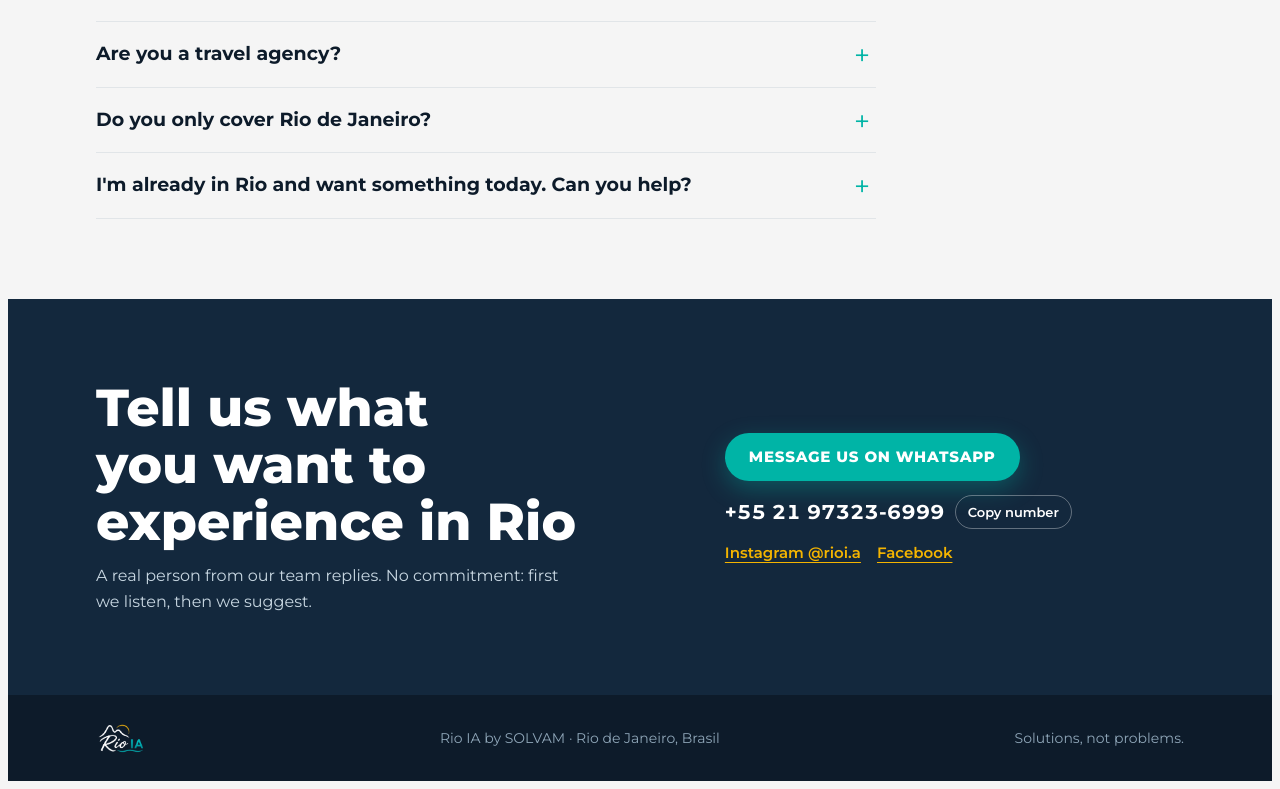
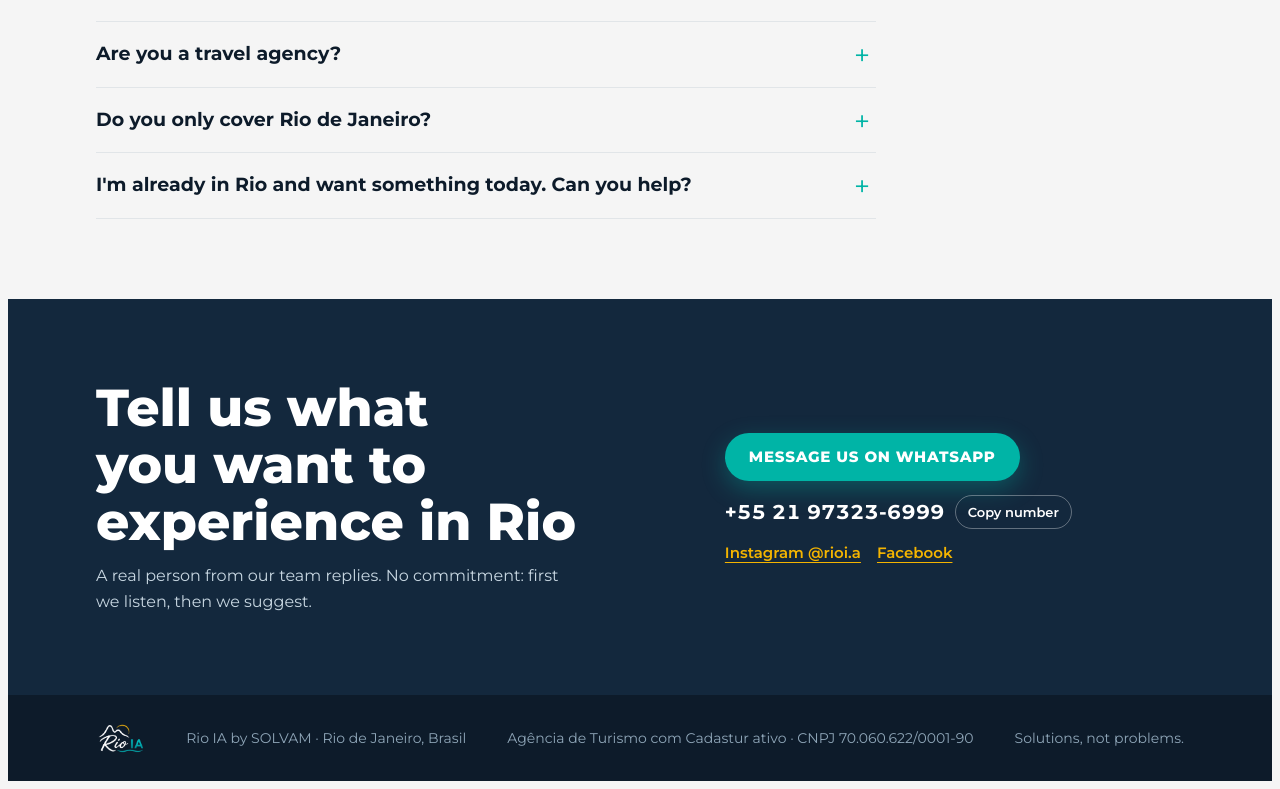
Before and after one commit to rioiaturismo-bot/rioiaturismo-bot.github.io, a plain HTML site: page index.html in a window 1280 px wide. Shown: the part 3606-4395 px from the top of the page. Drawn offline with Linux system fonts and the light colour scheme.

Commit message:
Pie del site: Agência de Turismo com Cadastur ativo + CNPJ

```diff
--- a/index.html
+++ b/index.html
@@ -281,6 +281,7 @@ footer.site img{height:30px; width:auto; display:block}
   <div class="wrap">
     <img src="logo.png" alt="Rio IA">
     <span>Rio IA by SOLVAM · Rio de Janeiro, Brasil</span>
+    <span>Agência de Turismo com Cadastur ativo · CNPJ 70.060.622/0001-90</span>
     <span data-i="foot">Soluções, não problemas.</span>
   </div>
 </footer>
```
